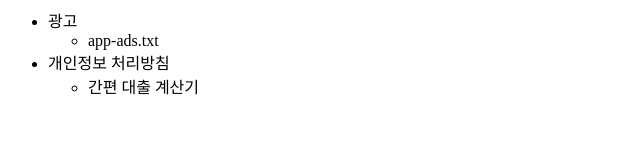
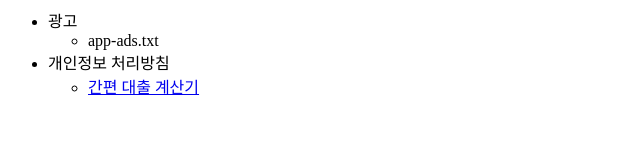
Before and after one commit to gilab-dev/gilab-dev.github.io, a plain HTML site: page downloads/index.html in a window 1280 px wide. Shown: the whole page, without its empty margins (0-640 px from the left). Drawn offline with Linux system fonts and the light colour scheme.

Commit message:
Update index.html

```diff
--- a/downloads/index.html
+++ b/downloads/index.html
@@ -14,7 +14,7 @@
       </li>
       <li>개인정보 처리방침
         <ul>
-          <li><a ref="privacy_calc.txt">간편 대출 계산기</a></li>
+          <li><a href="privacy_calc.txt">간편 대출 계산기</a></li>
         </ul>
       </li>
     </ul>
```
